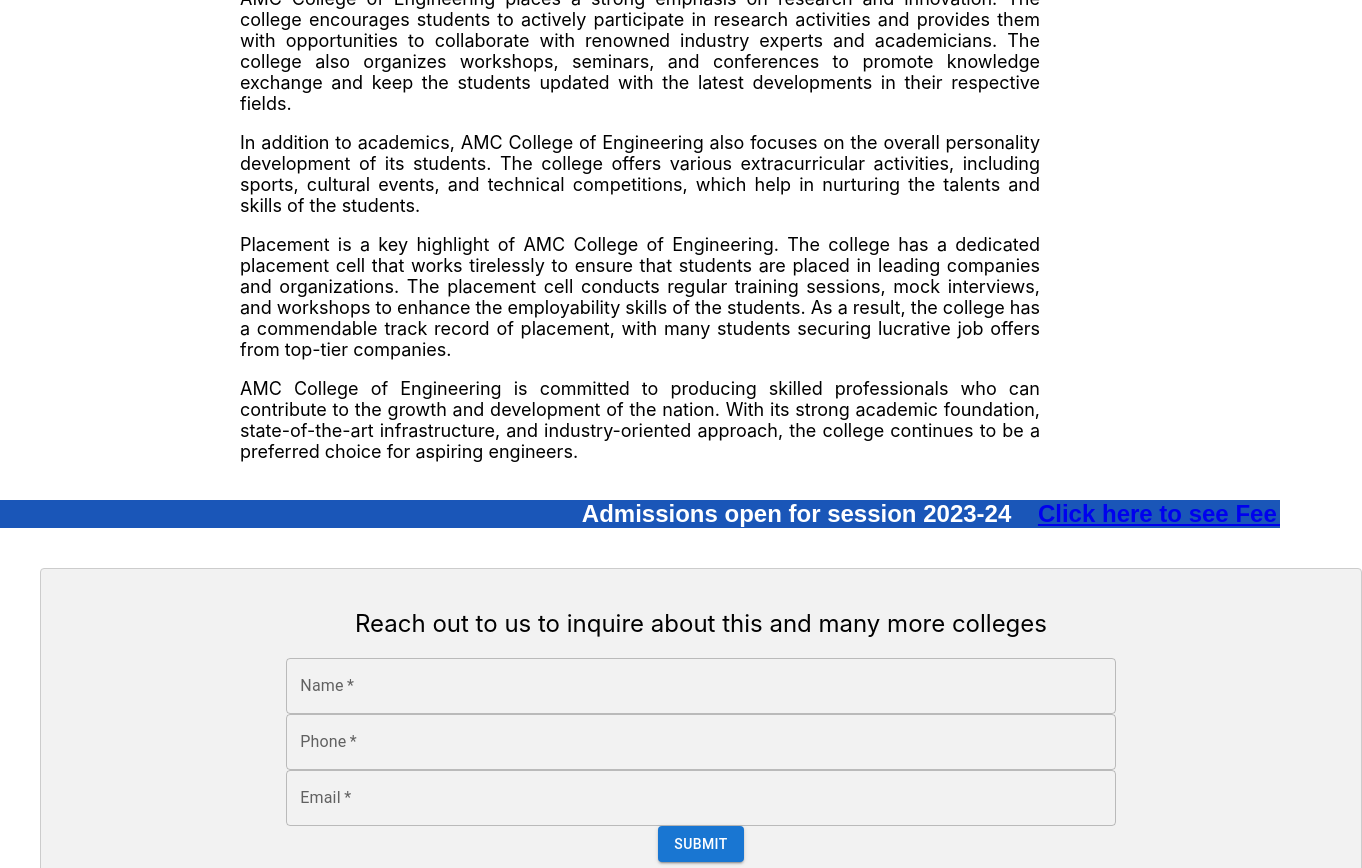
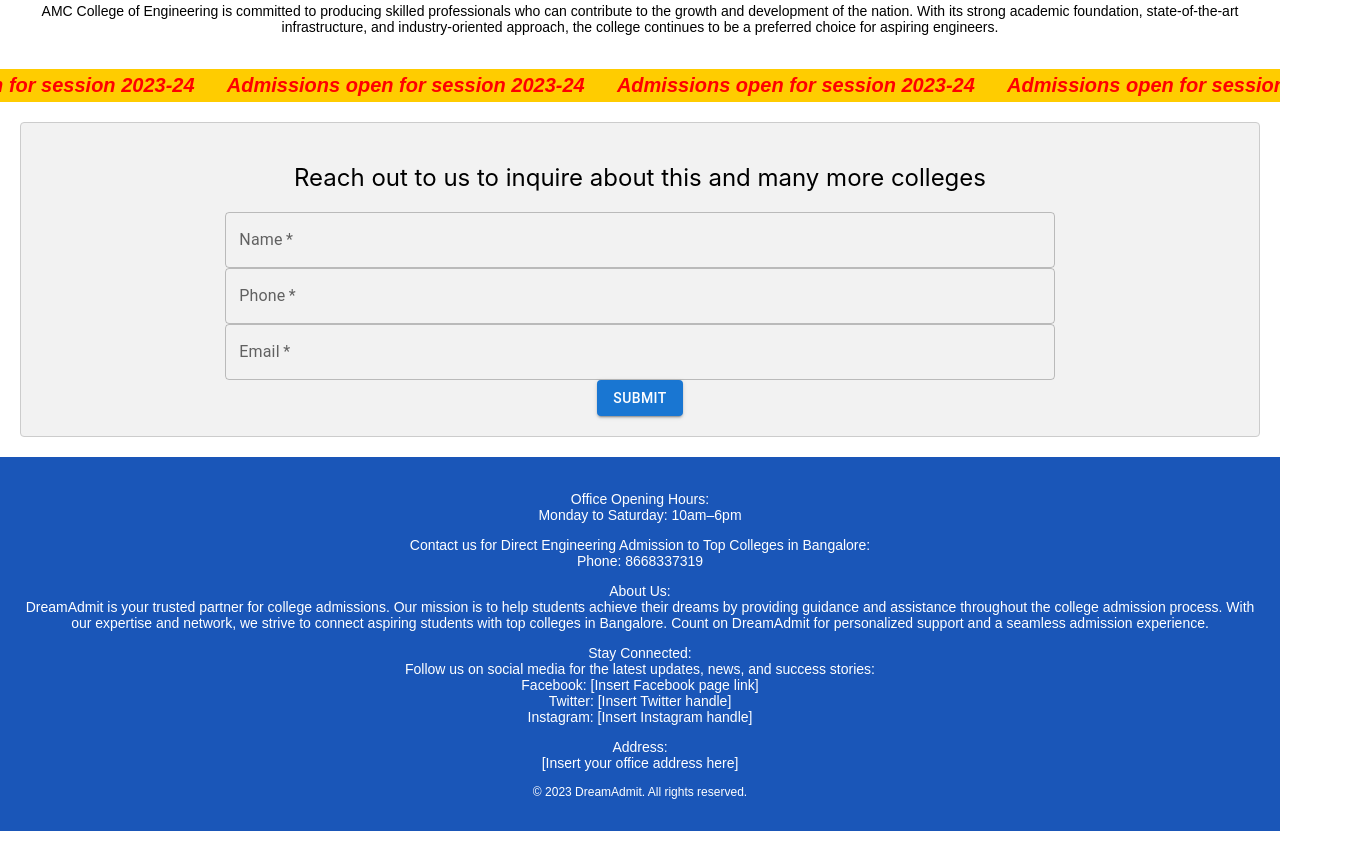
Before and after one commit to yudi43/LeadsGenLPTemplate, a React (Create React App) app: page / in a window 1280 px wide. Shown: the part 800-1668 px from the top of the page, 1362 px wide, since content can reach past the window. After the commit the page ends 1631 px from the top, so only its background shows below. Built offline with nearby package versions, Linux system fonts and the light colour scheme.

Commit message:
Production ready -- v1.01

```diff
--- a/src/App.js
+++ b/src/App.js
@@ -12,9 +12,10 @@
 function App() {
   return (
     <div className="App">
+        <Contact />
       <Header />
       <MainBody>
-      <Contact />
+      {/* <Contact /> */}
 
         <AboutCollege />
         <Contact />
--- a/src/components/about/AboutCollege.js
+++ b/src/components/about/AboutCollege.js
@@ -3,21 +3,33 @@
 
 const useStyles = makeStyles({
   aboutCollege: {
-width: '100%',
-backgroundColor: '#ffffff',
+    maxWidth: '100%',
+    display: 'flex',
+    justifyContent: 'center',
+    alignItems: 'center',
+    fontFamily: 'Arial, sans-serif',
+    fontSize: '14px',
+    fontWeight: '300',
+    color: '#000000', // Set text color to black
+    textAlign: 'center',
     padding: '20px',
-fontSize: '18px',
-textAlign: 'justify',
-margin: '0 auto',
-maxWidth: '800px',
+    margin: '0 auto', // Added margin property
+  },
+  heading: {
+    fontSize: '24px',
+    fontWeight: 'bold',
+    marginBottom: '20px',
   },
 });
 
 const AboutCollege = () => {
   const classes = useStyles();
+
   return (
     <div className={classes.aboutCollege}>
-<h2 style={{ fontSize: '24px', marginBottom: '20px' }}>About AMC College of Engineering</h2>
+    <div>
+      <h2 className={classes.heading}>About AMC College of Engineering, Bangalore</h2>
+        <br />
       <p>
         AMC College of Engineering is a prestigious institution located in Bengaluru, Karnataka, India. Established in the year of its inception, it has consistently maintained a reputation for academic excellence and innovation. AMC College of Engineering offers a wide range of undergraduate and postgraduate programs in various fields of engineering and technology.
       </p>
@@ -40,6 +52,7 @@
         AMC College of Engineering is committed to producing skilled professionals who can contribute to the growth and development of the nation. With its strong academic foundation, state-of-the-art infrastructure, and industry-oriented approach, the college continues to be a preferred choice for aspiring engineers.
       </p>
     </div>
+  </div>
   );
 };
 
--- a/src/components/contactform/ContactForm.js
+++ b/src/components/contactform/ContactForm.js
@@ -8,8 +8,7 @@
     display: 'flex',
     flexDirection: 'column',
     alignItems: 'center',
-    width: '100%',
-    margin: '40px',
+    margin: '20px',
     border: '1px solid #ccc',
     borderRadius: '4px',
     padding: '20px',
--- a/src/components/contactus/Contact.js
+++ b/src/components/contactus/Contact.js
@@ -1,23 +1,32 @@
 import React from 'react';
 import { makeStyles } from '@mui/styles';
-import { keyframes } from '@emotion/react';
 
 const useStyles = makeStyles({
   contact: {
     width: '100%',
-    backgroundColor: '#1a56b8',
+    backgroundColor: '#ffcc00',
     display: 'flex',
     justifyContent: 'center',
     alignItems: 'center',
     fontFamily: 'Arial, sans-serif',
     fontSize: '24px',
     fontWeight: 'bold',
-    color: '#ffffff',
+    color: '#ff0000',
     overflow: 'hidden',
   },
   movingText: {
     animation: '$moveLeft 20s linear infinite',
     whiteSpace: 'nowrap',
+    fontWeight: 'bold',
+    fontStyle: 'italic',
+    fontSize: '20px',
+    padding: '5px',
+    '@media (max-width: 768px)': {
+      fontSize: '18px',
+    },
+    '@media (max-width: 480px)': {
+      fontSize: '16px',
+    },
   },
   '@keyframes moveLeft': {
     '0%': {
@@ -32,18 +41,29 @@
 const Contact = () => {
   const classes = useStyles();
 
-  const handleLinkClick = () => {
-    window.open('/path/to/your/pdf/file.pdf', '_blank');
-  };
-
   return (
     <div className={classes.contact}>
       <div className={classes.movingText}>
         Admissions open for session 2023-24&nbsp;&nbsp;&nbsp;&nbsp;
-        <a href="/path/to/your/pdf/file.pdf" target="_blank" onClick={handleLinkClick}>
-          Click here to see Fee Structure
-        </a>
-      </div>
+      </div>{" "}
+      <div className={classes.movingText}>
+        Admissions open for session 2023-24&nbsp;&nbsp;&nbsp;&nbsp;
+      </div>{" "}
+      <div className={classes.movingText}>
+        Admissions open for session 2023-24&nbsp;&nbsp;&nbsp;&nbsp;
+      </div>{" "}
+      <div className={classes.movingText}>
+        Admissions open for session 2023-24&nbsp;&nbsp;&nbsp;&nbsp;
+      </div>{" "}
+      <div className={classes.movingText}>
+        Admissions open for session 2023-24&nbsp;&nbsp;&nbsp;&nbsp;
+      </div>{" "}
+      <div className={classes.movingText}>
+        Admissions open for session 2023-24&nbsp;&nbsp;&nbsp;&nbsp;
+      </div>{" "}
+      <div className={classes.movingText}>
+        Admissions open for session 2023-24&nbsp;&nbsp;&nbsp;&nbsp;
+      </div>{" "}
     </div>
   );
 };
--- a/src/components/footer/Footer.js
+++ b/src/components/footer/Footer.js
@@ -2,16 +2,73 @@
 import { makeStyles } from '@mui/styles';
 
 const useStyles = makeStyles({
+
   footer: {
-    width: '100%',
-    height: 100,
-    backgroundColor: '#ff80ff',
+
+    backgroundColor: '#1a56b8',
+    display: 'flex',
+    justifyContent: 'center',
+    alignItems: 'center',
+    fontFamily: 'Arial, sans-serif',
+    fontSize: '14px',
+    fontWeight: '300',
+    color: '#ffffff',
+    textAlign: 'center',
+    padding: '20px',
+    maxWidth: '100%',
+    margin: '0 auto',
+  },
+  copyright: {
+    marginTop: '10px',
+    fontSize: '12px',
+    color: '#ffffff',
   },
 });
 
 const Footer = () => {
-    const classes = useStyles();
-  return <div className={classes.footer}>Footer</div>;
+  const classes = useStyles();
+  const currentYear = new Date().getFullYear();
+
+  return (
+    <div className={classes.footer}>
+      <div>
+        <p>
+          Office Opening Hours:
+          <br />
+          Monday to Saturday: 10am–6pm
+        </p>
+        <p>
+          Contact us for Direct Engineering Admission to Top Colleges in Bangalore:
+          <br />
+          Phone: 8668337319
+        </p>
+        <p>
+          About Us:
+          <br />
+          DreamAdmit is your trusted partner for college admissions. Our mission is to help students achieve their dreams by providing guidance and assistance throughout the college admission process. With our expertise and network, we strive to connect aspiring students with top colleges in Bangalore. Count on DreamAdmit for personalized support and a seamless admission experience.
+        </p>
+        <p>
+          Stay Connected:
+          <br />
+          Follow us on social media for the latest updates, news, and success stories:
+          <br />
+          Facebook: [Insert Facebook page link]
+          <br />
+          Twitter: [Insert Twitter handle]
+          <br />
+          Instagram: [Insert Instagram handle]
+        </p>
+        <p>
+          Address:
+          <br />
+          [Insert your office address here]
+        </p>
+        <p className={classes.copyright}>
+          &copy; {currentYear} DreamAdmit. All rights reserved.
+        </p>
+      </div>
+    </div>
+  );
 };
 
 export default Footer;
```
Lines whose indentation alone changed are shown as unchanged.
